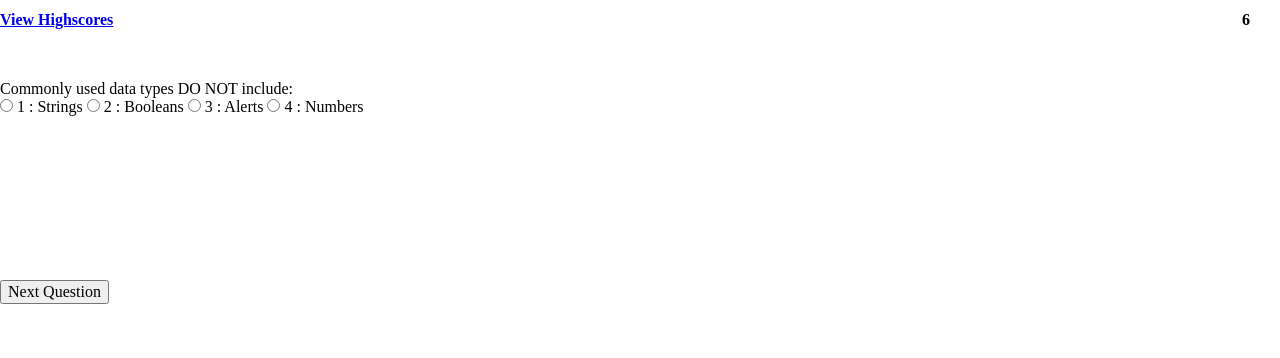
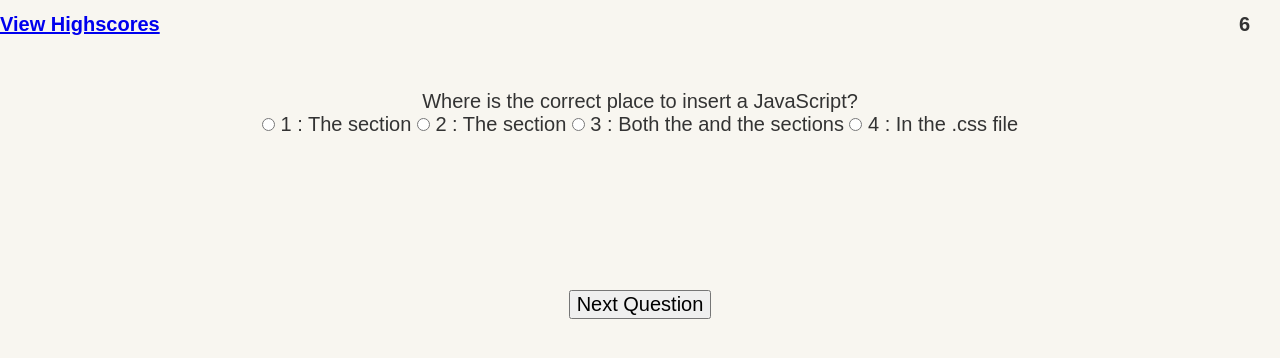
Before and after one commit to Bballplayer33/code-quiz-04, a plain HTML site: page index.html in a window 1280 px wide. Drawn offline with Linux system fonts and the light colour scheme.

Commit message:
updated quiz

```diff
--- a/index.html
+++ b/index.html
@@ -20,6 +20,8 @@
     <button id="next">Next Question</button>
     <button id="submit">Submit Quiz</button>
     <div id="results"></div>
+      <!--place to show scores-->
+    <div class="high"></div>
 
     <script src="script2.js"></script>
   </body>
--- a/script2.js
+++ b/script2.js
@@ -98,53 +98,53 @@ const submitButton = document.getElementById('submit');
 // Questions
 const myQuestions = [
     {
-    question: "Commonly used data types DO NOT include:",
+    question: "Where is the correct place to insert a JavaScript?",
     answers: {
-        1: "Strings",
-        2: "Booleans",
-        3: "Alerts",
-        4: "Numbers"},
-        correctAnswer: "3"
+        1: "The <head> section",
+        2: "The <body> section",
+        3: "Both the <head> and the <body> sections",
+        4: "In the .css file"},
+        correctAnswer: "2"
 },
 {
-  question: "The condition in an if / else statment is enclosed within ______.",
+  question: "How do you create a function in JavaScript?",
   answers: {
-      1: "Quotes",
-      2: "Curly Brackets",
-      3: "Parenthisis",
-      4: "Square Brackets",
+      1: "function = myFunction()",
+      2: "function:myFunction()",
+      3: "function myFunction()",
+      4: "function + myFunction()",
+  },
+  correctAnswer: "1"
+},
+{
+  question: "How to write an IF statement in JavaScript?",
+  answers: {
+      1: "if i === 5 then",
+      2: "if(i=== 5)",
+      3: "if i = 5",
+      4: "if - = 5 then"
   },
   correctAnswer: "2"
 },
 {
-  question: "Arrays in JavaScript can be used to store _____.",
+  question: "How do you declare a JavaScript variable?",
   answers: {
-      1: "Numbers and Strings",
-      2: "Other Arrays",
-      3: "Booleans",
-      4: "All of the Above"
+      1: "var + carName",
+      2: "v carName",
+      3: "variable carName",
+      4: "Var carName"
   },
   correctAnswer: "4"
 },
 {
-  question: "String values must be enclosed within ______ when being assigned to variables.",
+  question: "Which operator is used to assign a value to a variable?",
   answers: {
-      1: "Commas",
-      2: "Curly Brackets",
-      3: "Quotas",
-      4: "Parenthisis"
+      1: "*",
+      2: "-",
+      3: "=",
+      4: "x"
   },
   correctAnswer: "3"
-},
-{
-  question: "A very useful tool used during development an debugging for printing content to the debugger is?",
-  answers: {
-      1: "JavaScript",
-      2: "Terminal/bash",
-      3: "for Loops",
-      4: "Console Log"
-  },
-  correctAnswer: "4"
 }];
 
 buildQuiz();
@@ -172,8 +172,14 @@ startTime.addEventListener('click', setInterval);
         if (count === -2){
         clearInterval(interval);
         document.getElementById('count').innerHTML='Done';
-        // or...
-        alert("You're out of time!");
+}
+    }, 1000);
 
-      }
-    }, 1000);
+    localStorage.setItem("answerContainers", JSON.stringify(answersContainers));
+    renderMessage();
+
+
+    function renderMessage() {
+        var lastScore = JSON.parse(localStorage.getItem("answerContainers"))
+        document.querySelector(".high").textContent = `${numCorrect} out of ${myQuestions.length}`;
+    }
--- a/styles/styles.css
+++ b/styles/styles.css
@@ -1,3 +1,12 @@
+body{
+	font-size: 20px;
+	font-family: 'Work Sans', sans-serif;
+	color: #333;
+  font-weight: 300;
+  text-align: center;
+  background-color: #f8f6f0;
+}
+
 .header {
     display: flex;
     justify-content: space-between;
```
Also changed, not shown: highScores.html (+1 -0 lines), screens/build-quiz.png (added), screens/html-div.png (added), screens/nxt:pre-func.png (added), screens/show-results-func.png (added), screens/show-score.png (added), screens/show-slide-func.png (added), screens/timer-func.png (added).
